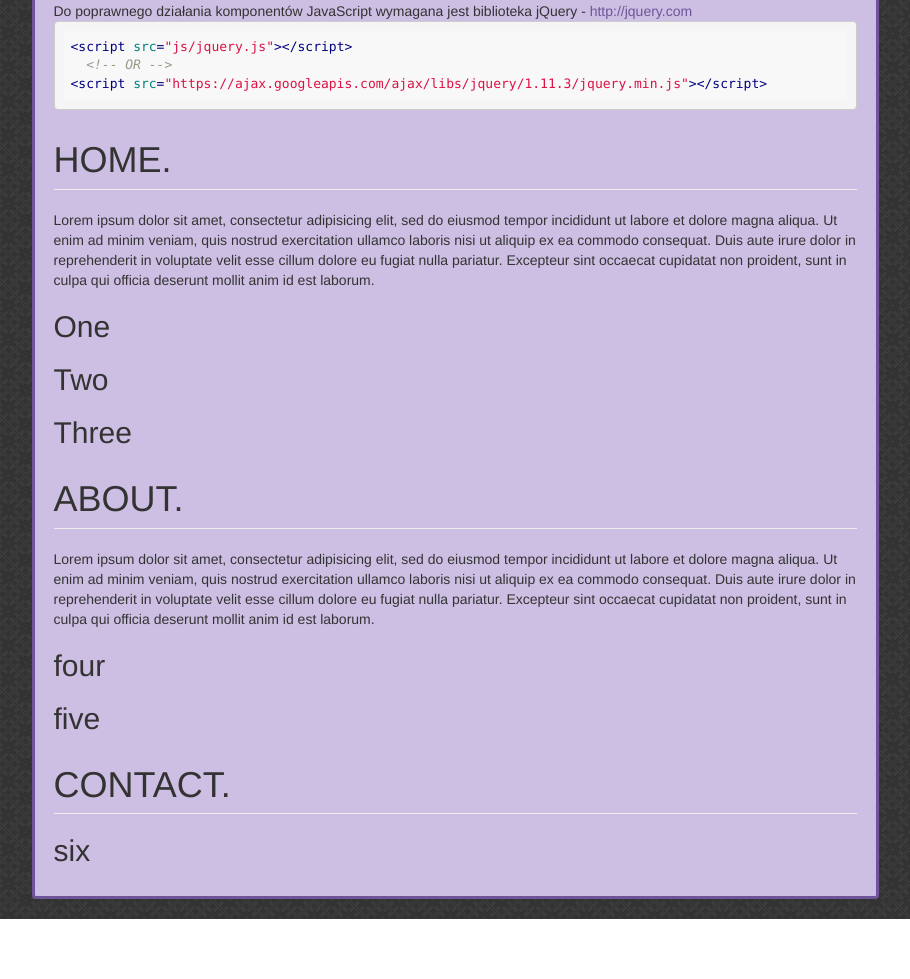
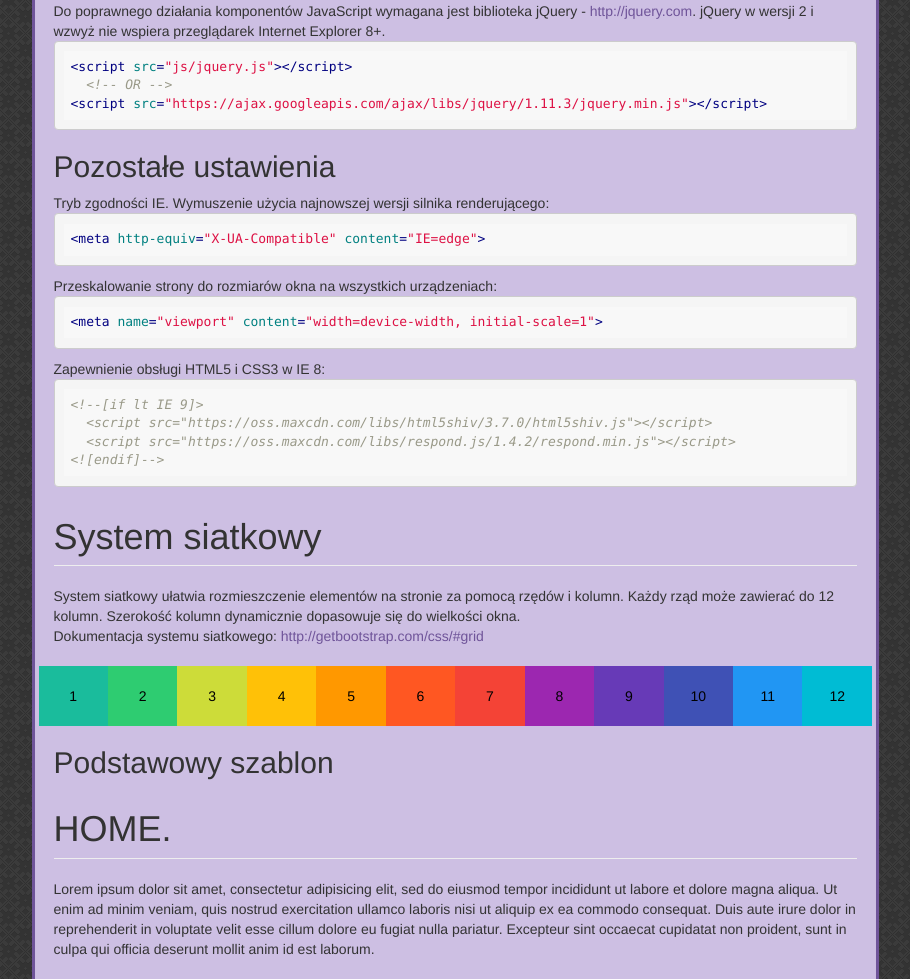
Before and after one commit to zmateusz/jumpstart_bootstrap, a plain HTML site: page index.html in a window 1280 px wide. Shown: the part 952-1931 px from the top of the page, without its empty margins (331-1241 px from the left). Before the commit the page ends 1871 px from the top, so only its background shows below. Drawn offline with nearby package versions, Linux system fonts and the light colour scheme.

Commit message:
content update, chapters 1, 2

```diff
--- a/css/styles.css
+++ b/css/styles.css
@@ -134,3 +134,21 @@ a {
 dt {
   font-weight: normal;
 }
+
+/* 12 COLUMNS */
+.col-xs-1 > p {
+  margin: 20px 0;
+  color: black;
+}
+.turquoise { background-color: #1abc9c; }
+.emerald { background-color: #2ecc71; }
+.lime { background-color: #cddc39; }
+.amber { background-color: #ffc107; }
+.orange { background-color: #ff9800; }
+.blood-orange { background-color: #ff5722; }
+.red { background-color: #f44336; }
+.purple { background-color: #9c27b0; }
+.deep-purple { background-color: #673ab7; }
+.indigo { background-color: #3f51b5; }
+.blue { background-color: #2196f3; }
+.cyan { background-color: #00bcd4; }
--- a/index.html
+++ b/index.html
@@ -183,10 +183,41 @@
 <pre><code class="html">&lt;link rel=&quot;stylesheet&quot; href=&quot;https://maxcdn.bootstrapcdn.com/bootstrap/3.3.5/css/bootstrap.min.css&quot;&gt;
 &lt;script src=&quot;https://maxcdn.bootstrapcdn.com/bootstrap/3.3.5/js/bootstrap.min.js&quot;&gt;&lt;/script&gt;</code></pre>
 
-                Do poprawnego działania komponentów JavaScript wymagana jest biblioteka jQuery - <a href="http://jquery.com">http://jquery.com</a>
+                Do poprawnego działania komponentów JavaScript wymagana jest biblioteka jQuery - <a href="http://jquery.com">http://jquery.com</a>. jQuery w wersji 2 i wzwyż nie wspiera przeglądarek Internet Explorer 8+.
 <pre><code class="html">&lt;script src=&quot;js/jquery.js&quot;&gt;&lt;/script&gt;
   &lt;!-- OR --&gt;
 &lt;script src=&quot;https://ajax.googleapis.com/ajax/libs/jquery/1.11.3/jquery.min.js&quot;&gt;&lt;/script&gt;</code></pre>
+
+                <h2 id="headtags">Pozostałe ustawienia</h2>
+                Tryb zgodności IE. Wymuszenie użycia najnowszej wersji silnika renderującego:
+<pre><code class="html">&lt;meta http-equiv=&quot;X-UA-Compatible&quot; content=&quot;IE=edge&quot;&gt;</code></pre>
+
+                Przeskalowanie strony do rozmiarów okna na wszystkich urządzeniach:
+<pre><code class="html">&lt;meta name=&quot;viewport&quot; content=&quot;width=device-width, initial-scale=1&quot;&gt;</code></pre>
+
+                Zapewnienie obsługi HTML5 i CSS3 w IE 8:
+<pre><code class="html">&lt;!--[if lt IE 9]&gt;
+  &lt;script src=&quot;https://oss.maxcdn.com/libs/html5shiv/3.7.0/html5shiv.js&quot;&gt;&lt;/script&gt;
+  &lt;script src=&quot;https://oss.maxcdn.com/libs/respond.js/1.4.2/respond.min.js&quot;&gt;&lt;/script&gt;
+&lt;![endif]--&gt;</code></pre>
+
+                <h1 id="gridsystem" class="page-header">System siatkowy</h1>
+                System siatkowy ułatwia rozmieszczenie elementów na stronie za pomocą rzędów i kolumn. Każdy rząd może zawierać do 12 kolumn. Szerokość kolumn dynamicznie dopasowuje się do wielkości okna. <br> Dokumentacja systemu siatkowego: <a href="http://getbootstrap.com/css/#grid">http://getbootstrap.com/css/#grid</a><br><br>
+                <div class="row">
+                  <div class="col-xs-1 turquoise"><p class="text-center">1</p></div>
+                  <div class="col-xs-1 emerald"><p class="text-center">2</p></div>
+                  <div class="col-xs-1 lime"><p class="text-center">3</p></div>
+                  <div class="col-xs-1 amber"><p class="text-center">4</p></div>
+                  <div class="col-xs-1 orange"><p class="text-center">5</p></div>
+                  <div class="col-xs-1 blood-orange"><p class="text-center">6</p></div>
+                  <div class="col-xs-1 red"><p class="text-center">7</p></div>
+                  <div class="col-xs-1 purple"><p class="text-center">8</p></div>
+                  <div class="col-xs-1 deep-purple"><p class="text-center">9</p></div>
+                  <div class="col-xs-1 indigo"><p class="text-center">10</p></div>
+                  <div class="col-xs-1 blue"><p class="text-center">11</p></div>
+                  <div class="col-xs-1 cyan"><p class="text-center">12</p></div>
+                </div>
+                <h2 id="template">Podstawowy szablon</h2>
 
                 <h1 id="home" class="page-header">HOME.</h1>
                 Lorem ipsum dolor sit amet, consectetur adipisicing elit, sed do eiusmod
```
